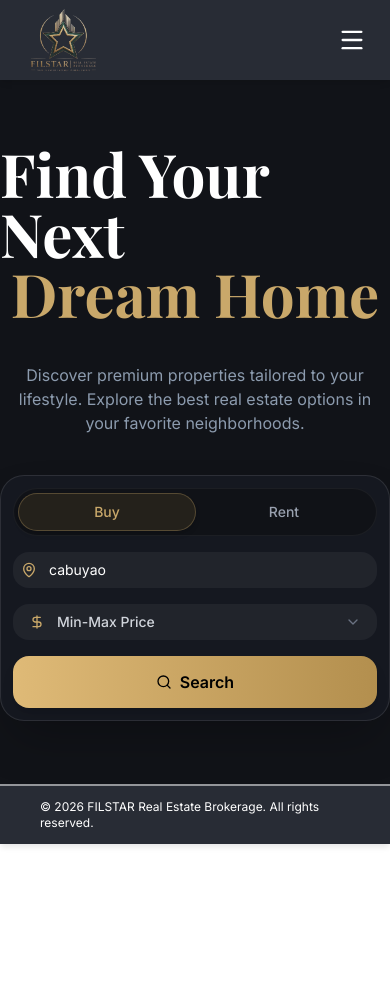
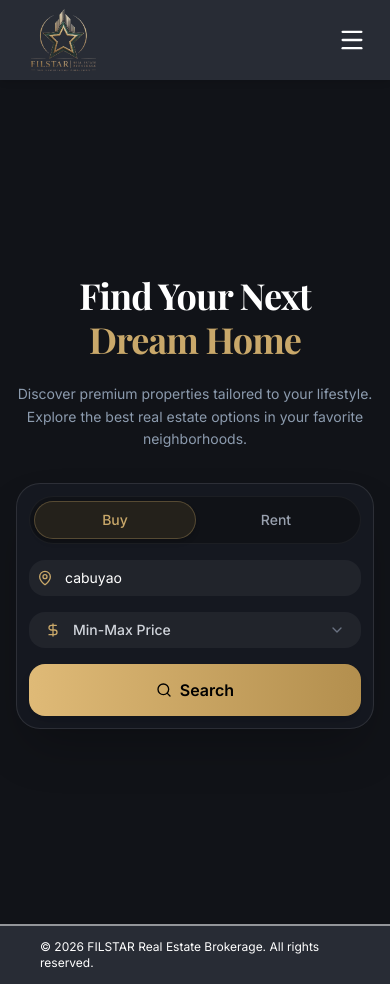
Before and after one commit to rapmarcelino2798/filstar, a Next.js app: page / in a window 390 px wide. Before the commit the page ends 844 px from the top, so only its background shows below. Built offline with nearby package versions, Linux system fonts and the light colour scheme.

Commit message:
Text responsiveness on mobile view

```diff
--- a/app/page.tsx
+++ b/app/page.tsx
@@ -8,15 +8,18 @@ const playfair = Playfair_Display({
 
 export default function Home() {
   return (
+    <div className="flex min-h-screen flex-1 flex-col justify-center items-center px-4 bg-[#111318] bg-[radial-gradient(ellipse_70%_70%_at_50%_35%,_var(--tw-gradient-stops))] from-[#3a3427] via-[#1a1c23] to-[#111318]">
+      <div className="flex flex-col items-center text-center">
+        <h1 className={`${playfair.className} text-4xl sm:text-5xl md:text-6xl font-bold text-white tracking-tight`}>
+          Find Your Next
+        </h1>
+        <h2 className={`${playfair.className} text-4xl sm:text-5xl md:text-6xl font-bold text-[#c9a86a] tracking-tight mt-1`}>
+          Dream Home
+        </h2>
 
-    <div className="flex flex-1 flex-col justify-center items-center bg-[#111318] bg-[radial-gradient(ellipse_70%_70%_at_50%_35%,_var(--tw-gradient-stops))] from-[#3a3427] via-[#1a1c23] to-[#111318]">
-      <div className="flex flex-col items-center">
-        <span className={`${playfair.className} text-6xl font-bold text-white`}>Find Your Next</span>
-        <span className={`${playfair.className} text-6xl font-bold text-[#c9a86a]`}>Dream Home</span>
-
-        <span className="mt-10 mb-10 text-[#8c9bae] text-center max-w-xl">
+        <p className="mt-6 mb-8 text-[#8c9bae] text-sm sm:text-base max-w-md md:max-w-xl leading-relaxed">
           Discover premium properties tailored to your lifestyle. Explore the best real estate options in your favorite neighborhoods.
-        </span>
+        </p>
       </div>
 
       <SearchBar />
```
